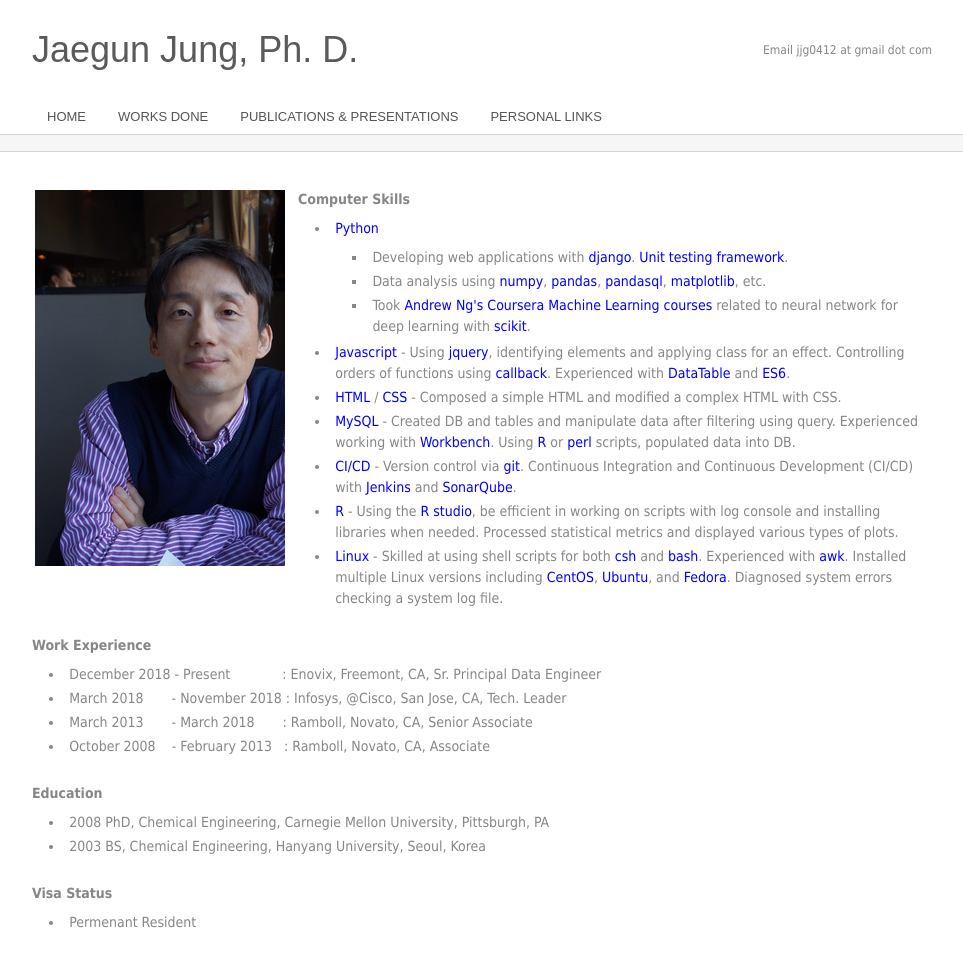
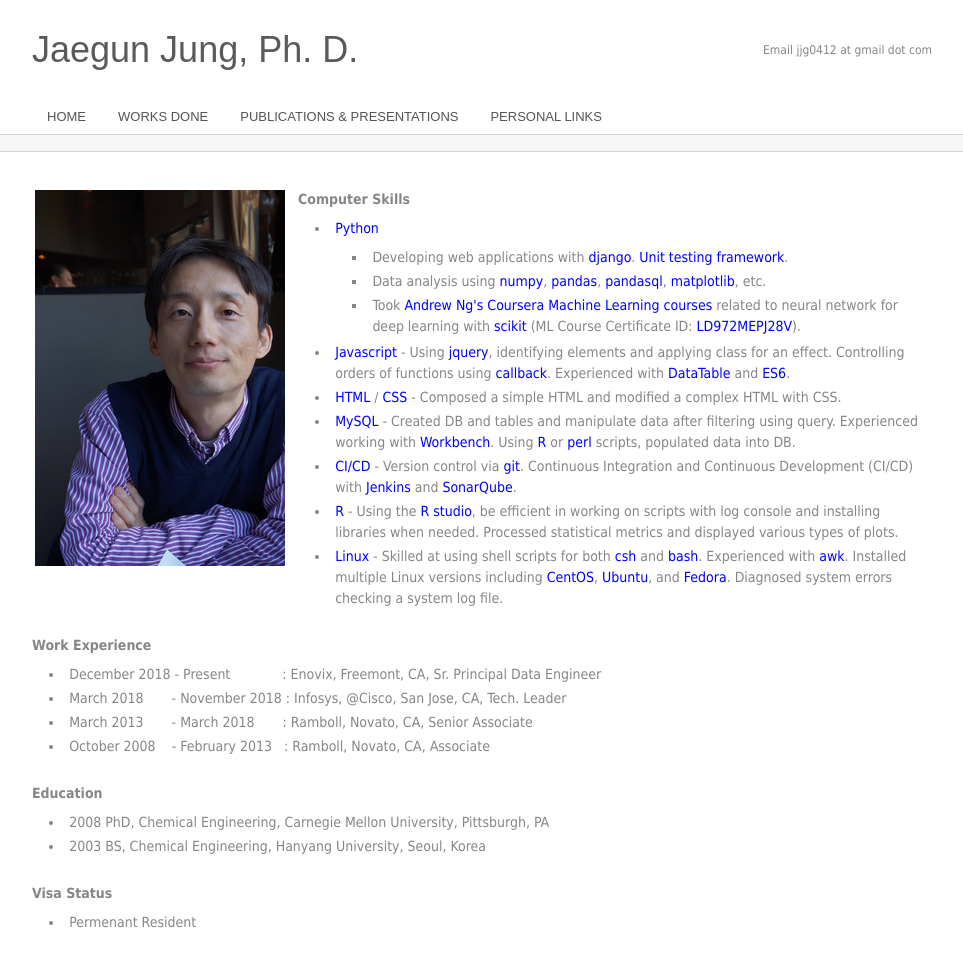
Before and after one commit to jaegunjung/jjung_django, a Django app: template app/templates/app/index.html in a window 1280 px wide. Shown: the whole page, without its empty margins (158-1121 px from the left). Run offline with Django 3.2, Linux system fonts and the light colour scheme; the template is opened without the code that fills it, so the values that code supplies are empty; some web fonts are replaced.

Commit message:
Added ML Course Certificate ID

```diff
--- a/app/templates/app/index.html
+++ b/app/templates/app/index.html
@@ -29,7 +29,8 @@
                     Took <a href="https://www.coursera.org/specializations/deep-learning"> Andrew Ng's Coursera Machine
                     Learning courses</a>
                     related to neural network for deep learning with <a href="http://scikit-learn.org/stable/">
-                    scikit</a>.
+                    scikit</a> (ML Course Certificate ID:
+                    <a href="https://www.coursera.org/account/accomplishments/verify/LD972MEPJ28V">LD972MEPJ28V</a>).
                 </li>
             </ul>
         </li>
```
